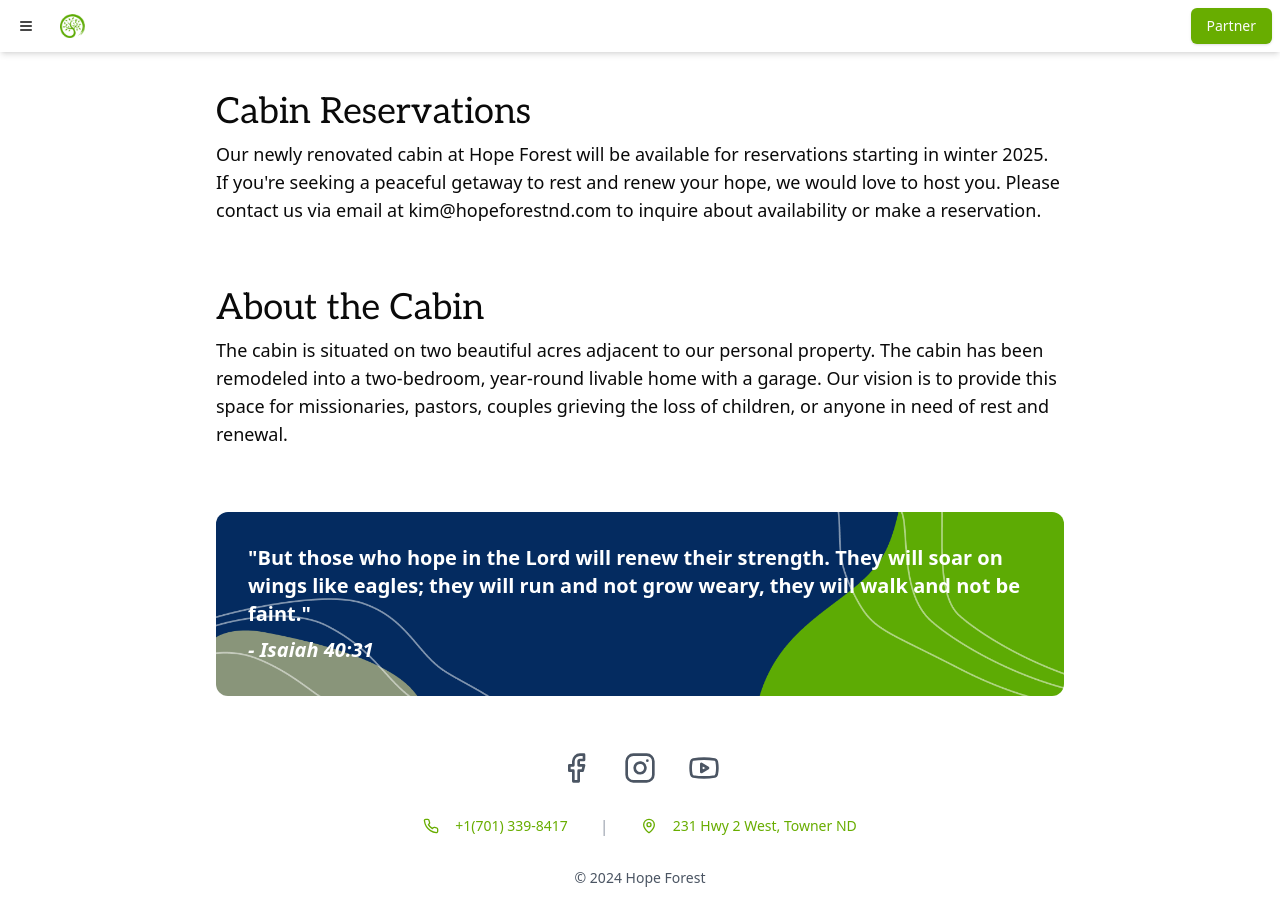
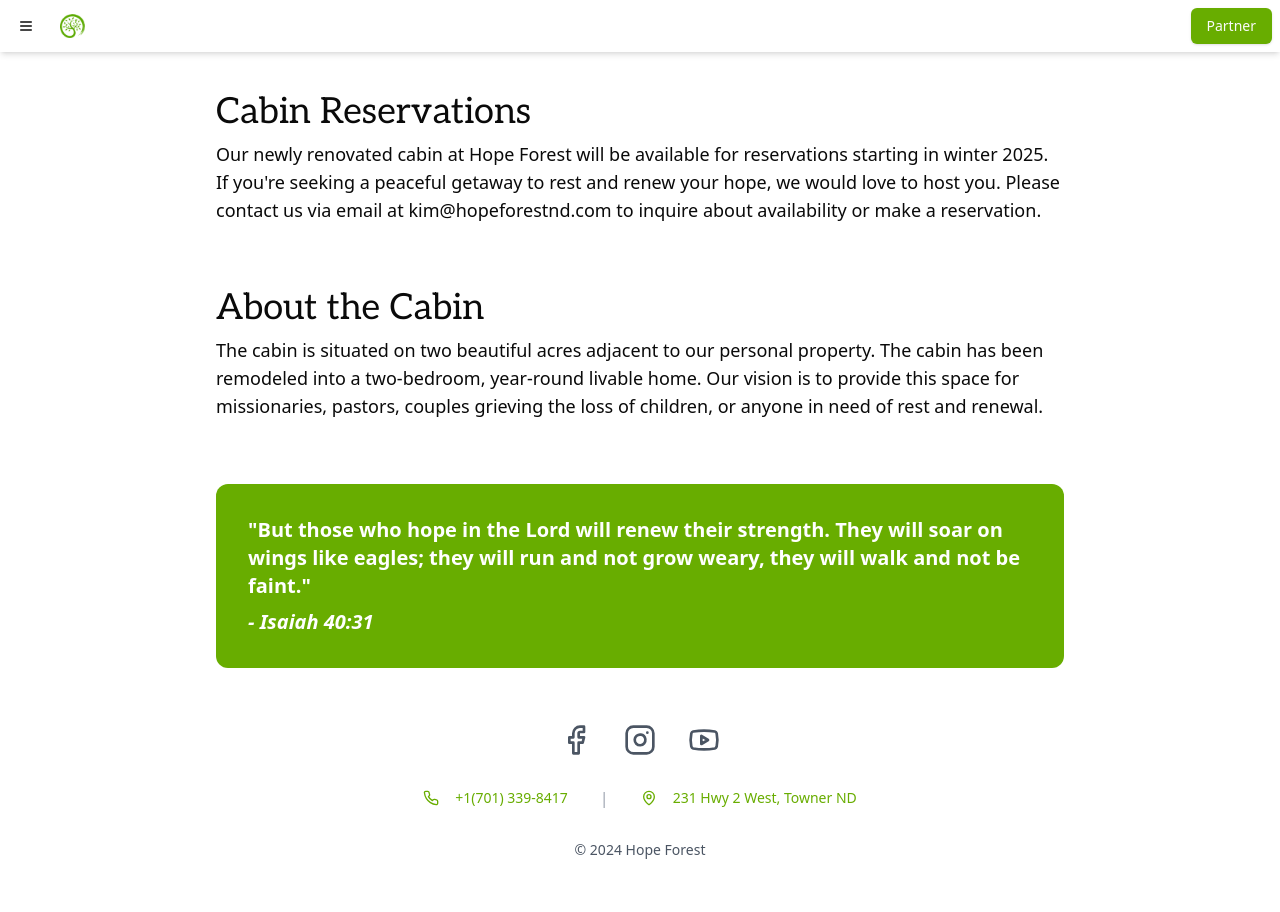
Before and after one commit to officialeldrx/hopeforest, a Next.js app: page /renew/reservations in a window 1280 px wide. After the commit the page ends 884 px from the top, so only its background shows below. Built offline with nearby package versions, Linux system fonts and the light colour scheme.

Commit message:
Todd notes from 10/22 email

```diff
--- a/app/about/page.tsx
+++ b/app/about/page.tsx
@@ -8,7 +8,7 @@ const sections: section[] = [
     },
     {
         title: "Directors",
-        body: "Todd and Kim Erickson have over 20 years of experience in evangelism, discipleship, and leadership training along with directing children and youth ministry. For the past 19 years, they have also been coming alongside grieving families who've lost children. They have six children - five on earth and one in heaven. Their children range in age from 21 to 15."
+        body: "Todd and Kim Erickson have over 20 years of experience in evangelism, discipleship, and leadership training along with directing children and youth ministry. For the past 19 years, they have also been coming alongside grieving families who've lost children. They have six children - five on earth and one in heaven. Their children range in age from 22 to 16."
     },
     {
         title: "Board",
--- a/app/renew/reservations/page.tsx
+++ b/app/renew/reservations/page.tsx
@@ -8,7 +8,7 @@ const sections: section[] = [
     },
     {
         title: "About the Cabin",
-        body: `The cabin is situated on two beautiful acres adjacent to our personal property. The cabin has been remodeled into a two-bedroom, year-round livable home with a garage. Our vision is to provide this space for missionaries, pastors, couples grieving the loss of children, or anyone in need of rest and renewal.`
+        body: `The cabin is situated on two beautiful acres adjacent to our personal property. The cabin has been remodeled into a two-bedroom, year-round livable home. Our vision is to provide this space for missionaries, pastors, couples grieving the loss of children, or anyone in need of rest and renewal.`
     },
     {
         title: "Isaiah 40:31",
--- a/components/footer.tsx
+++ b/components/footer.tsx
@@ -13,7 +13,7 @@ export function Footer() {
                 {/* Social Media Icons */}
                 <div className="flex items-center justify-center gap-8">
                     <Link
-                        href="#"
+                        href="https://www.facebook.com/people/Hope-Forest/61557434365856/?_rdr"
                         className="text-gray-600 hover:text-gray-900 transition-colors"
                         aria-label="Facebook"
                     >
--- a/components/ui/content-section.tsx
+++ b/components/ui/content-section.tsx
@@ -14,7 +14,7 @@ export default function ContentSection({ section }: { section: section }) {
     return (
         <div className="flex flex-col gap-2 max-w-[880px] mx-auto px-4 w-full">
             {section.verse ? (
-                <div className="p-8 flex flex-col gap-2 bg-cover bg-center text-white text-xl font-bold rounded-xl" style={{ backgroundImage: `url(${section.image})` }}>
+                <div className="p-8 flex flex-col gap-2 bg-cover bg-center text-white text-xl font-bold rounded-xl bg-primary" >
                     <span>{section.body}</span>
                     <i>- {section.title}</i>
                 </div>
```
